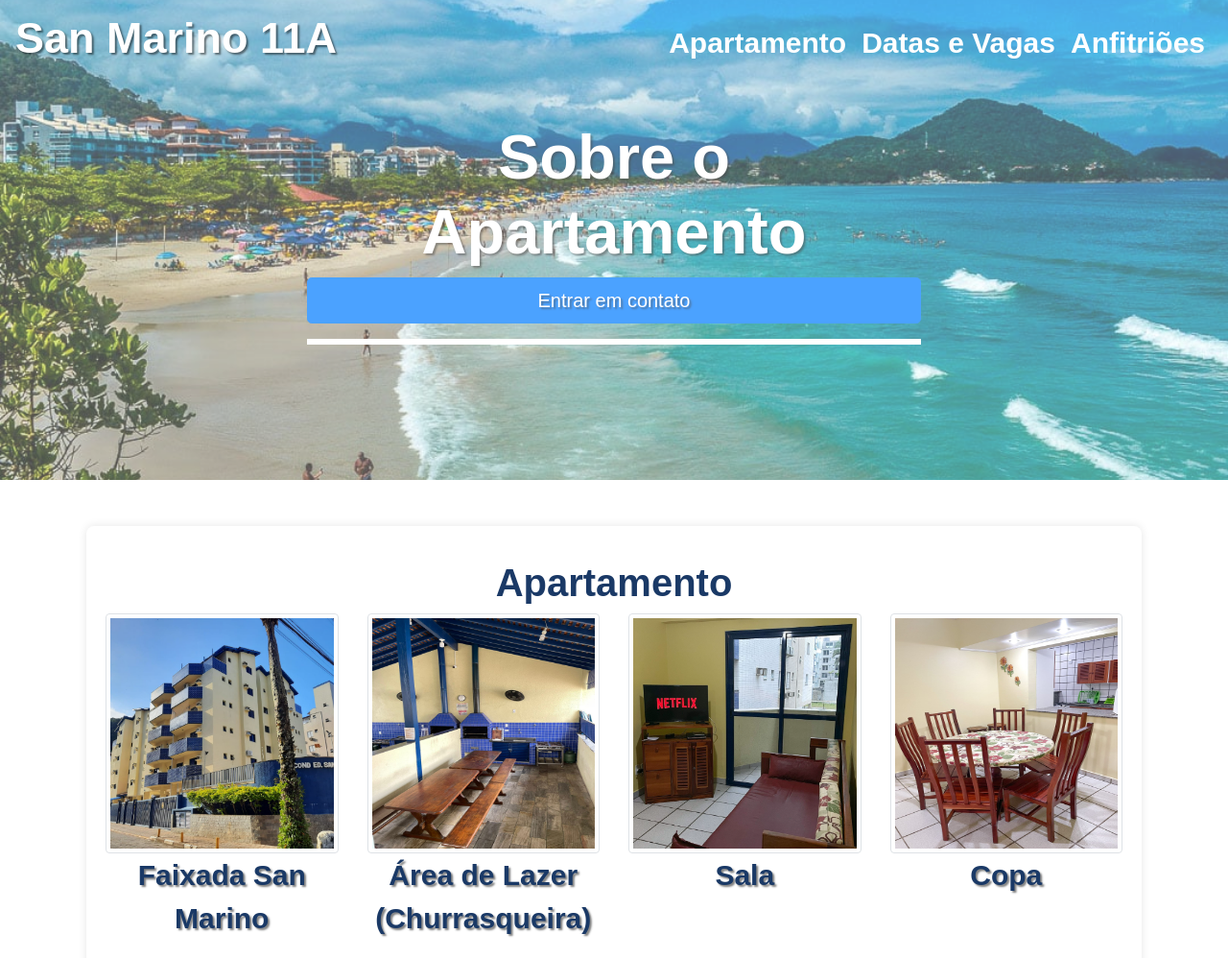
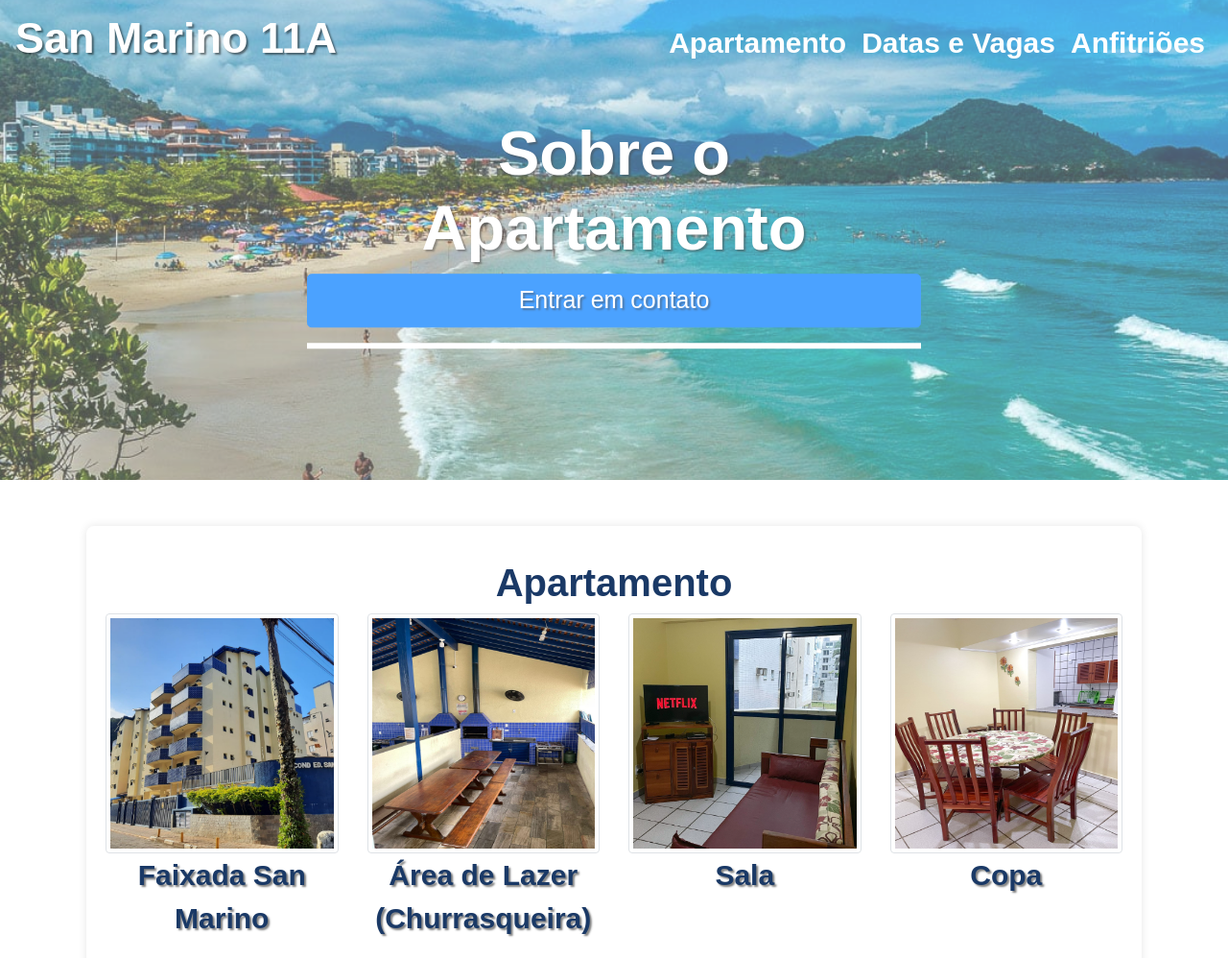
Before and after one commit to HyAgOsK/BlogApartamentoPraia, a plain HTML site: page index.html in a window 1280 px wide. Shown: the top 998 px of the page at 96% size. Drawn offline with nearby package versions, Linux system fonts and the light colour scheme.

Commit message:
Update estilo.css
Aumentando o entreemcontato com font-size de 25px

```diff
--- a/estilo.css
+++ b/estilo.css
@@ -208,3 +208,6 @@ p {
     text-align: center;
     align-items: center;
 }
+.entreemcontato{
+    font-size: 25px;
+}
```
